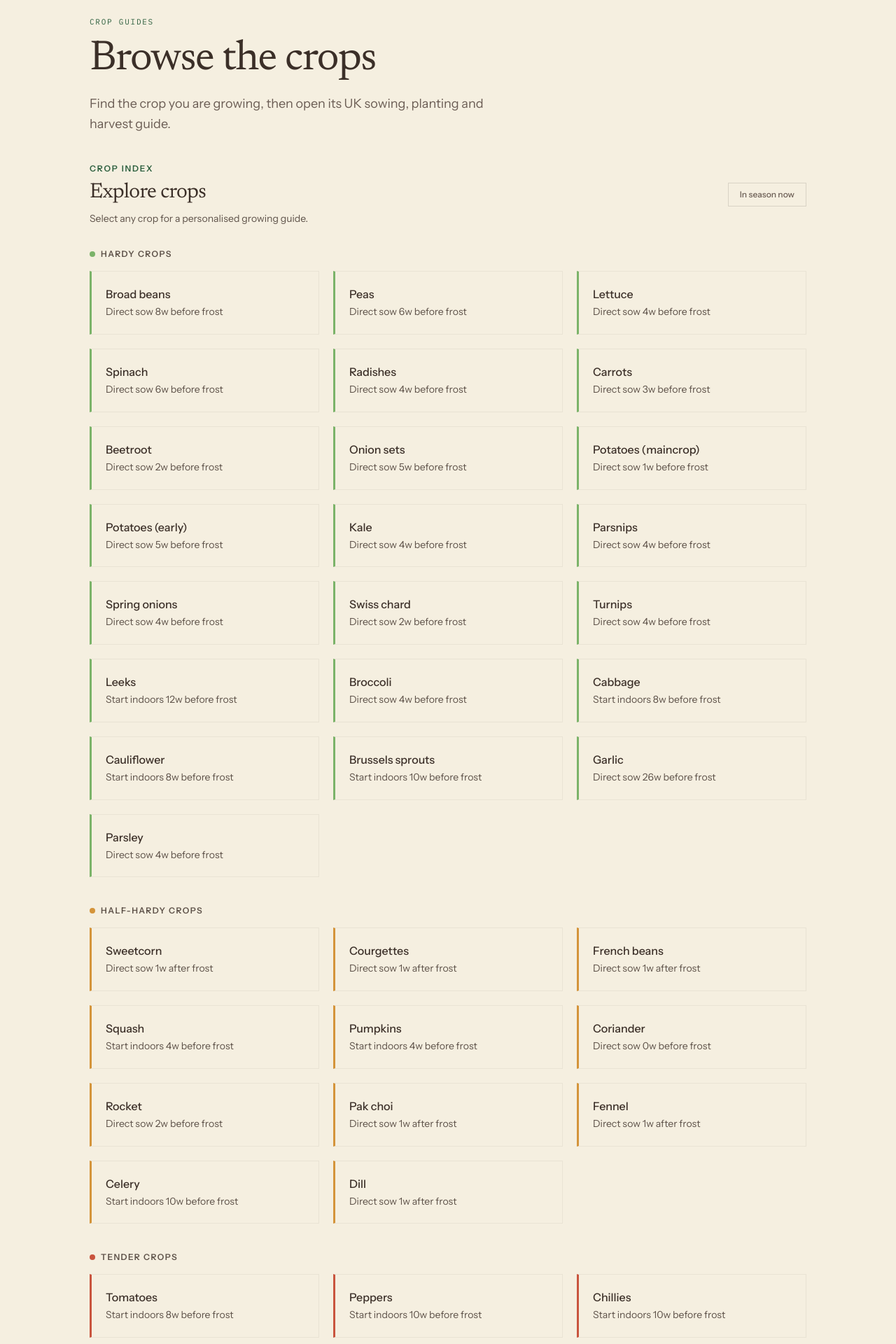
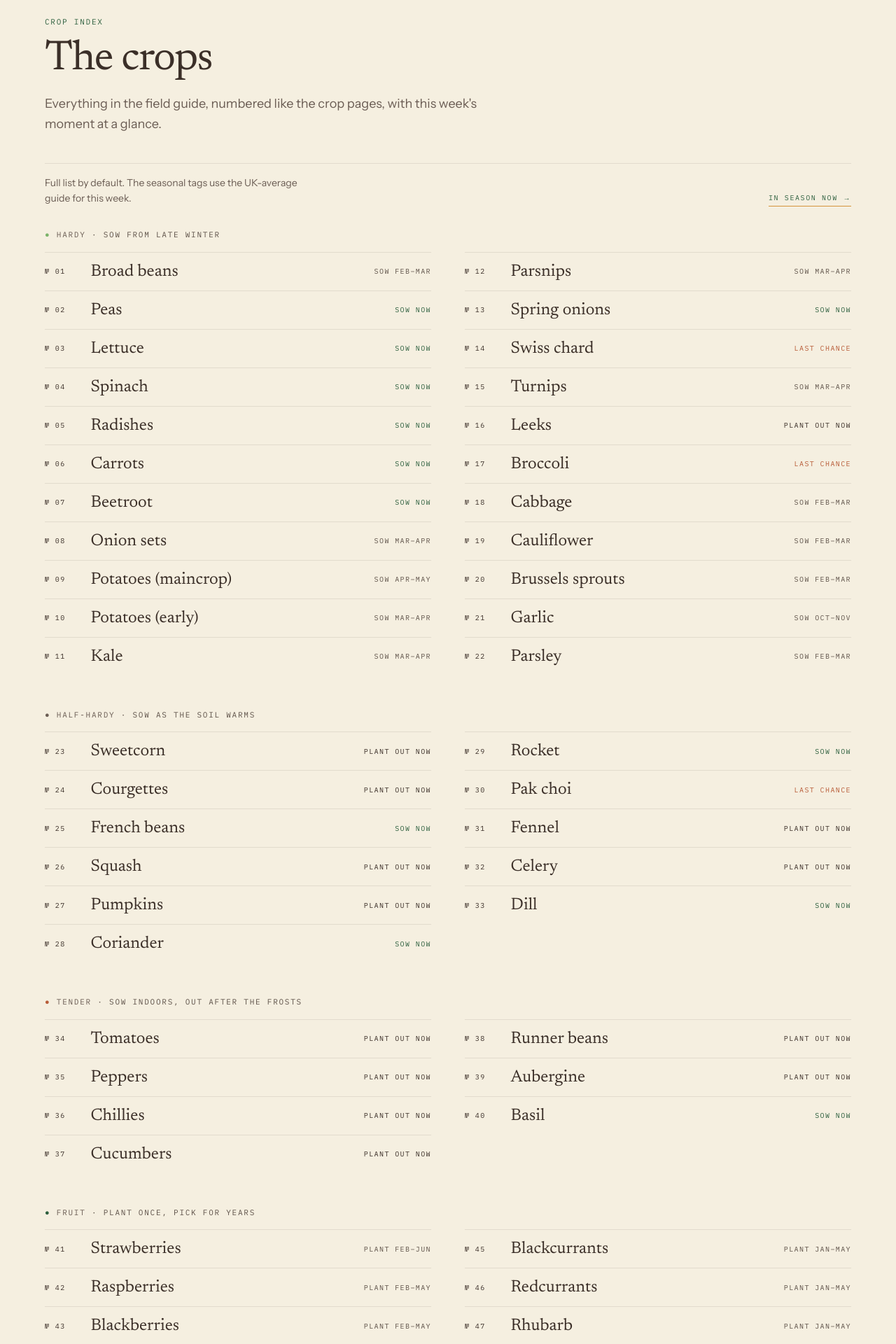
Before and after one commit to katecreates11/whattosow, a Next.js app: page /crops in a window 1280 px wide. Shown: the part 140-2060 px from the top of the page at 70% size. Built offline with nearby package versions, Linux system fonts and the light colour scheme; no server answers.

Commit message:
feat: redesign crops as field-guide index

```diff
--- a/src/app/crops/page.tsx
+++ b/src/app/crops/page.tsx
@@ -5,9 +5,9 @@ import CropIndex from "@/components/CropIndex";
 import { crops } from "@/data/crops";
 
 export const metadata: Metadata = {
-  title: "Browse Crops | What To Sow",
+  title: "Vegetable & Fruit Growing Guides — Every Crop | What To Sow",
   description:
-    "Browse every What To Sow crop guide, from tomatoes and carrots to beans, salads, fruit and herbs.",
+    "The What To Sow field-guide index: every UK crop guide, numbered and grouped by hardiness, with this week's sowing and planting tags.",
   alternates: { canonical: "/crops" },
 };
 
@@ -16,16 +16,16 @@ export default function CropsPage() {
     <div className="min-h-screen overflow-x-hidden">
       <Header />
       <main id="main-content" className="px-6 sm:px-10 lg:px-16 py-12 sm:py-16">
-        <div className="max-w-5xl mx-auto">
+        <div className="mx-auto max-w-6xl">
           <div className="mb-10">
             <span className="font-mono text-[11px] uppercase tracking-[0.16em] text-allotment">
-              crop guides
+              crop index
             </span>
             <h1 className="font-serif text-4xl sm:text-5xl lg:text-6xl text-earth tracking-tight leading-[0.96] mt-4 mb-5">
-              Browse the crops
+              The crops
             </h1>
-            <p className="text-lg text-earth-light leading-relaxed max-w-[48ch]">
-              Find the crop you are growing, then open its UK sowing, planting and harvest guide.
+            <p className="max-w-[52ch] text-lg leading-relaxed text-earth-light">
+              Everything in the field guide, numbered like the crop pages, with this week&apos;s moment at a glance.
             </p>
           </div>
           <CropIndex crops={crops} />
--- a/src/components/CropIndex.tsx
+++ b/src/components/CropIndex.tsx
@@ -1,222 +1,215 @@
-"use client";
+import { crops as allCrops, type Crop } from "@/data/crops";
+import { MONTH_NAMES } from "@/lib/calendar";
+import { cropWindows, ukAverageFrost } from "@/lib/crop-windows";
+import { getCropStatus } from "@/lib/season-core";
 
-import { useState, useEffect, useRef } from "react";
-import { type Crop } from "@/data/crops";
-import { isSowableNow } from "@/lib/sowable";
+const FRUIT_SLUGS = new Set([
+  "strawberries",
+  "raspberries",
+  "blackberries",
+  "gooseberries",
+  "blackcurrants",
+  "redcurrants",
+  "rhubarb",
+]);
 
-const borderColor: Record<string, string> = {
-  hardy: "border-l-[3px] border-l-leaf",
-  "half-hardy": "border-l-[3px] border-l-amber",
-  tender: "border-l-[3px] border-l-tomato",
-};
+const GROUPS = [
+  {
+    key: "hardy",
+    label: "Hardy",
+    note: "sow from late winter",
+    dotClass: "text-leaf",
+    match: (crop: Crop) => crop.category === "hardy" && !FRUIT_SLUGS.has(crop.slug),
+  },
+  {
+    key: "half-hardy",
+    label: "Half-hardy",
+    note: "sow as the soil warms",
+    dotClass: "text-amber-dark",
+    match: (crop: Crop) => crop.category === "half-hardy" && !FRUIT_SLUGS.has(crop.slug),
+  },
+  {
+    key: "tender",
+    label: "Tender",
+    note: "sow indoors, out after the frosts",
+    dotClass: "text-rust",
+    match: (crop: Crop) => crop.category === "tender" && !FRUIT_SLUGS.has(crop.slug),
+  },
+  {
+    key: "fruit",
+    label: "Fruit",
+    note: "plant once, pick for years",
+    dotClass: "text-allotment",
+    match: (crop: Crop) => FRUIT_SLUGS.has(crop.slug),
+  },
+];
 
-const hoverBg: Record<string, string> = {
-  hardy: "group-hover:bg-leaf-bg/40",
-  "half-hardy": "group-hover:bg-amber-bg/40",
-  tender: "group-hover:bg-tomato-bg/40",
-};
+type TagTone = "closing" | "sow" | "plant" | "wait";
 
-function CropCard({ crop, dimmed, isSowable, index }: { crop: Crop; dimmed: boolean; isSowable: boolean; index: number }) {
+interface CropRow {
+  crop: Crop;
+  no: number;
+  tag: string;
+  tone: TagTone;
+  isLive: boolean;
+}
+
+function specimenNumber(crop: Crop): number {
+  return allCrops.findIndex((entry) => entry.slug === crop.slug) + 1;
+}
+
+function shortMonth(month: number): string {
+  return MONTH_NAMES[month].slice(0, 3).toLowerCase();
+}
+
+function monthRange(openAt: Date, closeAt: Date): string {
+  const open = shortMonth(openAt.getMonth());
+  const close = shortMonth(closeAt.getMonth());
+  return open === close ? open : `${open}–${close}`;
+}
+
+function fallbackWindow(crop: Crop, frostDate: Date): string {
+  const windows = cropWindows(crop, new Date(frostDate.getFullYear(), 6, 1), frostDate);
+  const sowing = windows.find((window) => window.isSowing);
+  if (sowing) return `sow ${monthRange(sowing.openAt, sowing.closeAt)}`;
+
+  const planting = windows.find((window) => window.action === "plant out");
+  if (planting) return `plant ${monthRange(planting.openAt, planting.closeAt)}`;
+
+  return "wait";
+}
+
+function cropTag(crop: Crop, now: Date, frostDate: Date): Pick<CropRow, "tag" | "tone" | "isLive"> {
+  const status = getCropStatus(crop, frostDate, now);
+
+  if (status.state === "closing") {
+    return { tag: "last chance", tone: "closing", isLive: true };
+  }
+
+  if (status.state === "now") {
+    if (status.method === "plant out") {
+      return { tag: "plant out now", tone: "plant", isLive: true };
+    }
+    return { tag: "sow now", tone: "sow", isLive: true };
+  }
+
+  return { tag: fallbackWindow(crop, frostDate), tone: "wait", isLive: false };
+}
+
+function tagClass(tone: TagTone): string {
+  if (tone === "closing") return "text-rust";
+  if (tone === "sow") return "text-allotment";
+  if (tone === "plant") return "text-amber-dark";
+  return "text-earth-lighter";
+}
+
+function CropIndexRow({ row }: { row: CropRow }) {
   return (
+    <li className={`crop-index-row break-inside-avoid border-t border-earth/10 ${row.isLive ? "is-live" : ""}`}>
       <a
-      href={`/crops/${crop.slug}`}
-      className={`group block border border-earth/6 ${borderColor[crop.category]} ${hoverBg[crop.category]} p-4 sm:p-5 hover:border-earth/15 transition-all duration-300 ${dimmed ? "opacity-40" : ""}`}
-      style={{ animationDelay: `${index * 50}ms` }}
+        href={`/crops/${row.crop.slug}`}
+        className="grid min-h-[48px] grid-cols-[3.35rem_minmax(0,1fr)_auto] items-center gap-3 py-3 text-earth transition-colors hover:text-allotment focus-visible:outline-2 focus-visible:outline-offset-3 focus-visible:outline-allotment"
       >
-      <div className="flex items-center gap-2 mb-0.5">
-        <span className="font-medium text-earth group-hover:text-allotment transition-colors duration-300">{crop.name}</span>
-        {isSowable && (
-          <span className="inline-block bg-allotment text-white text-[10px] font-semibold px-1.5 py-0.5 leading-none tracking-wide uppercase shrink-0">
-            Sow now
+        <span className="font-mono text-[10px] uppercase tracking-[0.14em] text-amber-dark">
+          № {String(row.no).padStart(2, "0")}
         </span>
-        )}
-      </div>
-      <p className="text-sm text-earth-lighter leading-relaxed">
-        {crop.directSowWeeks !== null
-          ? `Direct sow ${Math.abs(crop.directSowWeeks)}w ${crop.directSowWeeks <= 0 ? "before" : "after"} frost`
-          : crop.sowIndoorsWeeks !== null
-            ? `Start indoors ${Math.abs(crop.sowIndoorsWeeks)}w before frost`
-            : ""}
-      </p>
+        <span className="min-w-0 font-serif text-xl leading-tight sm:text-2xl">
+          {row.crop.name}
+        </span>
+        <span className={`shrink-0 whitespace-nowrap text-right font-mono text-[10px] uppercase tracking-[0.14em] ${tagClass(row.tone)}`}>
+          {row.tag}
+        </span>
       </a>
+    </li>
   );
 }
 
-function StaggerGrid({ children, className }: { children: React.ReactNode; className?: string }) {
-  const ref = useRef<HTMLDivElement>(null);
-  const [visible, setVisible] = useState(false);
-
-  useEffect(() => {
-    const el = ref.current;
-    if (!el) return;
-
-    // Respect reduced motion
-    if (window.matchMedia("(prefers-reduced-motion: reduce)").matches) {
-      setVisible(true);
-      return;
+function CropGroup({ label, note, dotClass, rows }: { label: string; note: string; dotClass: string; rows: CropRow[] }) {
+  return (
+    <section className="crop-index-group mt-12 first:mt-0" aria-labelledby={`crop-group-${label.toLowerCase().replace(/\s+/g, "-")}`}>
+      <h2
+        id={`crop-group-${label.toLowerCase().replace(/\s+/g, "-")}`}
+        className="font-mono text-[11px] uppercase tracking-[0.16em] text-earth-light"
+      >
+        <span className={dotClass} aria-hidden="true">●</span>{" "}
+        {label} <span className="text-earth-lighter">· {note}</span>
+      </h2>
+      <ul className="mt-4 md:columns-2 md:gap-x-12">
+        {rows.map((row) => (
+          <CropIndexRow key={row.crop.slug} row={row} />
+        ))}
+      </ul>
+    </section>
+  );
 }
 
-    const observer = new IntersectionObserver(
-      ([entry]) => {
-        if (entry.isIntersecting) {
-          setVisible(true);
-          observer.disconnect();
-        }
+export default function CropIndex({ crops }: { crops: Crop[]; initialLimit?: number }) {
+  const now = new Date();
+  const frostDate = ukAverageFrost(now);
+  const rowsBySlug = new Map(
+    crops.map((crop) => {
+      const tag = cropTag(crop, now, frostDate);
+      return [
+        crop.slug,
+        {
+          crop,
+          no: specimenNumber(crop),
+          ...tag,
         },
-      { threshold: 0.1 }
+      ];
+    })
   );
-    observer.observe(el);
-    return () => observer.disconnect();
-  }, []);
+  const liveCount = Array.from(rowsBySlug.values()).filter((row) => row.isLive).length;
 
   return (
-    <div
-      ref={ref}
-      className={className}
-      data-visible={visible ? "true" : "false"}
+    <div className="crop-index">
+      <style>{`
+        #crop-index-live-toggle:checked ~ .crop-index-groups .crop-index-row:not(.is-live) {
+          display: none;
+        }
+        #crop-index-live-toggle:checked ~ .crop-index-empty {
+          display: block;
+        }
+      `}</style>
+      <input
+        id="crop-index-live-toggle"
+        type="checkbox"
+        className="peer sr-only"
+        aria-describedby="crop-index-toggle-note"
+      />
+      <div className="mb-8 flex items-end justify-between gap-6 border-t border-earth/10 pt-4">
+        <p id="crop-index-toggle-note" className="max-w-[42ch] text-sm leading-relaxed text-earth-light">
+          Full list by default. The seasonal tags use the UK-average guide for this week.
+        </p>
+        <label
+          htmlFor="crop-index-live-toggle"
+          className="shrink-0 cursor-pointer border-b border-amber pb-1 font-mono text-[10px] uppercase tracking-[0.16em] text-allotment hover:text-allotment-dark peer-focus-visible:outline-2 peer-focus-visible:outline-offset-4 peer-focus-visible:outline-allotment"
         >
-      {children}
+          in season now →
+        </label>
+      </div>
+      {liveCount === 0 && (
+        <p className="crop-index-empty hidden border-t border-earth/10 pt-4 font-serif text-xl leading-snug text-earth-light">
+          Nothing much is shouting this week. The full field guide is still here, waiting with us.
+        </p>
+      )}
+      <div className="crop-index-groups">
+        {GROUPS.map((group) => {
+          const rows = crops
+            .filter(group.match)
+            .map((crop) => rowsBySlug.get(crop.slug))
+            .filter((row): row is CropRow => Boolean(row));
+          return (
+            <CropGroup
+              key={group.key}
+              label={group.label}
+              note={group.note}
+              dotClass={group.dotClass}
+              rows={rows}
+            />
+          );
+        })}
+      </div>
     </div>
   );
 }
-
-export default function CropIndex({ crops, initialLimit }: { crops: Crop[]; initialLimit?: number }) {
-  const [showInSeason, setShowInSeason] = useState(false);
-  const [expanded, setExpanded] = useState(!initialLimit);
-
-  const fruitSlugs = new Set(["strawberries", "raspberries", "blackberries", "gooseberries", "blackcurrants", "redcurrants", "rhubarb"]);
-  const fruitCrops = crops.filter((c) => fruitSlugs.has(c.slug));
-  const vegCrops = crops.filter((c) => !fruitSlugs.has(c.slug));
-  const hardyCrops = vegCrops.filter((c) => c.category === "hardy");
-  const halfHardyCrops = vegCrops.filter((c) => c.category === "half-hardy");
-  const tenderCrops = vegCrops.filter((c) => c.category === "tender");
-
-  const limit = expanded ? undefined : initialLimit;
-
-  const sowableSet = new Set(crops.filter(isSowableNow).map(c => c.slug));
-  const sowableNow = showInSeason ? sowableSet : null;
-
-  return (
-    <div>
-      {/* Toggle */}
-      <div className="flex items-center justify-between mb-8">
-        <div>
-          <span className="text-xs font-semibold tracking-[0.15em] uppercase text-allotment mb-2 block">
-            Crop index
-          </span>
-          <h2 className="text-2xl sm:text-3xl font-serif text-earth tracking-tight">Explore crops</h2>
-          <p className="text-earth-lighter text-sm mt-2 leading-relaxed">
-            Select any crop for a personalised growing guide.
-          </p>
-        </div>
-        <button
-          onClick={() => setShowInSeason(!showInSeason)}
-          aria-pressed={showInSeason}
-          className={`shrink-0 ml-4 text-xs font-medium px-4 py-2 border transition-colors duration-300 ${
-            showInSeason
-              ? "bg-allotment text-white border-allotment"
-              : "bg-transparent text-earth-light border-earth/15 hover:border-earth/30"
-          }`}
-        >
-          {showInSeason ? "Showing in season" : "In season now"}
-        </button>
-      </div>
-
-      {showInSeason && (
-        <p className="text-xs text-earth-lighter mb-6 -mt-4">
-          Based on UK average frost date (mid-April). Enter your postcode above for personalised results.
-        </p>
-      )}
-
-      {/* Hardy */}
-      <div className="mb-10">
-        <h3 className="text-xs font-semibold text-earth-lighter uppercase tracking-[0.12em] mb-4 flex items-center gap-2">
-          <span className="w-2 h-2 bg-leaf rounded-full" />
-          Hardy crops
-        </h3>
-        <StaggerGrid className="grid grid-cols-2 sm:grid-cols-3 gap-4 sm:gap-5 stagger-grid">
-          {(limit ? hardyCrops.slice(0, limit) : hardyCrops).map((crop, i) => (
-            <CropCard
-              key={crop.slug}
-              crop={crop}
-              dimmed={sowableNow !== null && !sowableNow.has(crop.slug)}
-              isSowable={sowableSet.has(crop.slug)}
-              index={i}
-            />
-          ))}
-        </StaggerGrid>
-      </div>
-
-      {/* Half-hardy */}
-      <div className="mb-10">
-        <h3 className="text-xs font-semibold text-earth-lighter uppercase tracking-[0.12em] mb-4 flex items-center gap-2">
-          <span className="w-2 h-2 bg-amber rounded-full" />
-          Half-hardy crops
-        </h3>
-        <StaggerGrid className="grid grid-cols-2 sm:grid-cols-3 gap-4 sm:gap-5 stagger-grid">
-          {(limit ? halfHardyCrops.slice(0, limit) : halfHardyCrops).map((crop, i) => (
-            <CropCard
-              key={crop.slug}
-              crop={crop}
-              dimmed={sowableNow !== null && !sowableNow.has(crop.slug)}
-              isSowable={sowableSet.has(crop.slug)}
-              index={i}
-            />
-          ))}
-        </StaggerGrid>
-      </div>
-
-      {/* Tender */}
-      <div>
-        <h3 className="text-xs font-semibold text-earth-lighter uppercase tracking-[0.12em] mb-4 flex items-center gap-2">
-          <span className="w-2 h-2 bg-tomato rounded-full" />
-          Tender crops
-        </h3>
-        <StaggerGrid className="grid grid-cols-2 sm:grid-cols-3 gap-4 sm:gap-5 stagger-grid">
-          {(limit ? tenderCrops.slice(0, limit) : tenderCrops).map((crop, i) => (
-            <CropCard
-              key={crop.slug}
-              crop={crop}
-              dimmed={sowableNow !== null && !sowableNow.has(crop.slug)}
-              isSowable={sowableSet.has(crop.slug)}
-              index={i}
-            />
-          ))}
-        </StaggerGrid>
-      </div>
-
-      {/* Fruit */}
-      {fruitCrops.length > 0 && (
-        <div className="mt-10">
-          <h3 className="text-xs font-semibold text-earth-lighter uppercase tracking-[0.12em] mb-4 flex items-center gap-2">
-            <span className="w-2 h-2 bg-rust rounded-full" />
-            Fruit
-          </h3>
-          <StaggerGrid className="grid grid-cols-2 sm:grid-cols-3 gap-4 sm:gap-5 stagger-grid">
-            {(limit ? fruitCrops.slice(0, limit) : fruitCrops).map((crop, i) => (
-              <CropCard
-                key={crop.slug}
-                crop={crop}
-                dimmed={sowableNow !== null && !sowableNow.has(crop.slug)}
-                isSowable={sowableSet.has(crop.slug)}
-                index={i}
-              />
-            ))}
-          </StaggerGrid>
-        </div>
-      )}
-
-      {/* Show all toggle */}
-      {!expanded && initialLimit && (
-        <div className="text-center mt-8">
-          <button
-            onClick={() => setExpanded(true)}
-            className="text-sm font-medium text-allotment hover:text-allotment-dark transition-colors"
-          >
-            Browse all {crops.length} growing guides &rarr;
-          </button>
-        </div>
-      )}
-    </div>
-  );
-}
```
Lines whose indentation alone changed are shown as unchanged.
